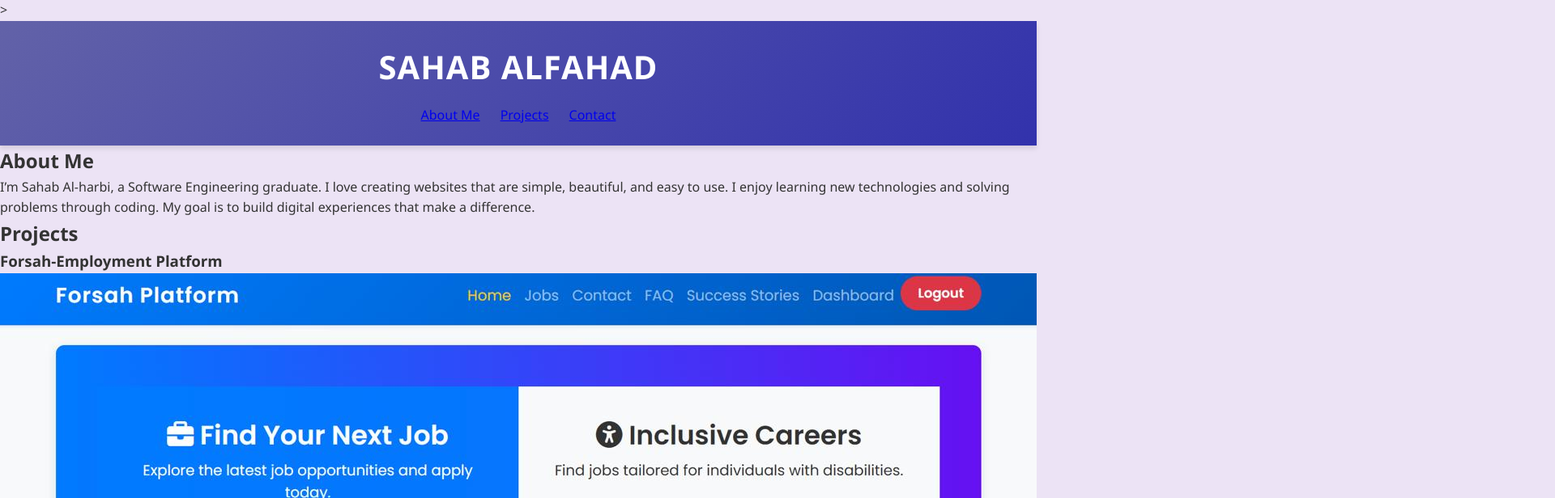
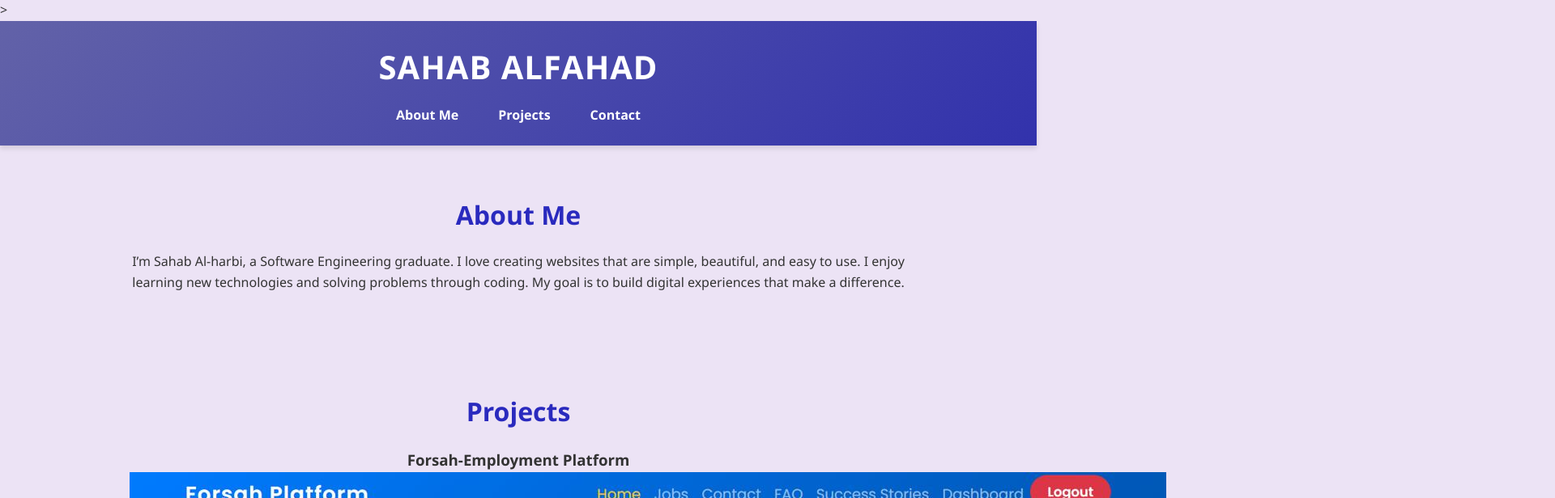
Before and after one commit to engsahab/portfolio, a plain HTML site: page index.html in a window 1280 px wide. Shown: the top 616 px of the page at 81% size, 1920 px wide, since content can reach past the window. Drawn offline with Linux system fonts and the light colour scheme.

Commit message:
Update styles.css

```diff
--- a/styles/styles.css
+++ b/styles/styles.css
@@ -37,6 +37,29 @@ header nav ul {
     flex-wrap: wrap;
 }
 
-header ul{
+header nav ul li a {
+    color: white;
+    text-decoration: none;
+    font-weight: 600;
+    padding: 8px 12px;
+    border-radius: 5px;
+    transition: background 0.3s, color 0.3s;
+}
 
+header nav ul li a:hover {
+    background-color: rgba(255,255,255,0.2);
 }
+
+/* section */
+section {
+    padding: 60px 20px;
+    max-width: 1000px;
+    margin: auto;
+    text-align: center;
+}
+
+section h2 {
+    font-size: 2rem;
+    margin-bottom: 20px;
+    color: #2a2abe;
+}
```
